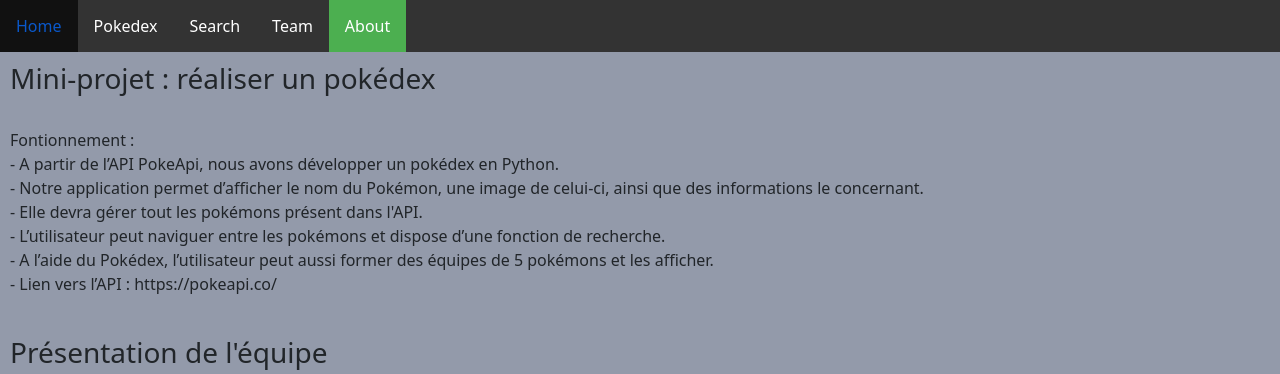
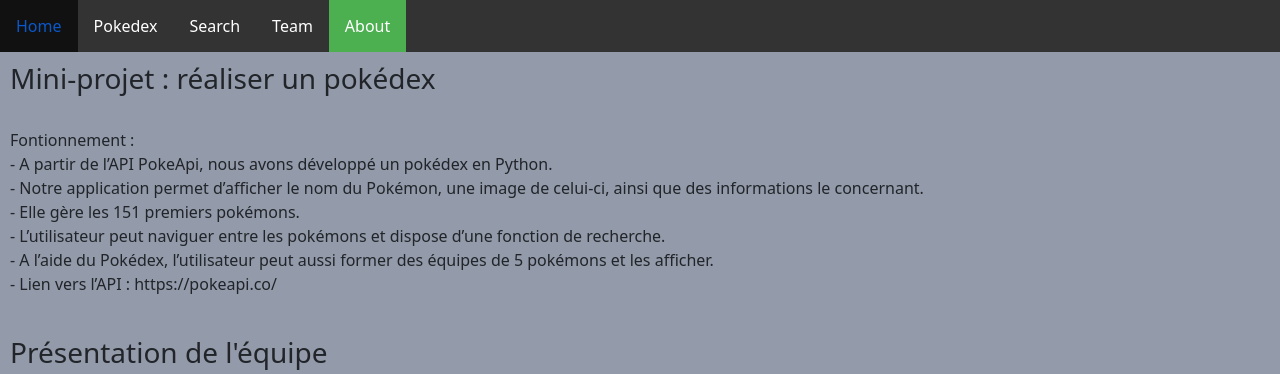
Before and after one commit to Antonin-NOIRAULT/pokedexv2, a Django app: page /pokedex/about/ in a window 1280 px wide. Shown: the top 374 px of the page. Run offline with Django 4.2, Linux system fonts and the light colour scheme.

Commit message:
Modif texte fonctionnement dans About

```diff
--- a/src/poke/templates/pokeapp/about.html
+++ b/src/poke/templates/pokeapp/about.html
@@ -26,9 +26,9 @@
         </h3>
         <p><br>
             Fontionnement :<br>
-            - A partir de l’API PokeApi, nous avons développer un pokédex en Python.<br>
+            - A partir de l’API PokeApi, nous avons développé un pokédex en Python.<br>
             - Notre application permet d’afficher le nom du Pokémon, une image de celui-ci, ainsi que des informations le concernant.<br>
-            - Elle devra gérer tout les pokémons présent dans l'API.<br>
+            - Elle gère les 151 premiers pokémons.<br>
             - L’utilisateur peut naviguer entre les pokémons et dispose d’une fonction de recherche.<br>
             - A l’aide du Pokédex, l’utilisateur peut aussi former des équipes de 5 pokémons et les afficher.<br>
             - Lien vers l’API : https://pokeapi.co/<br>
```
